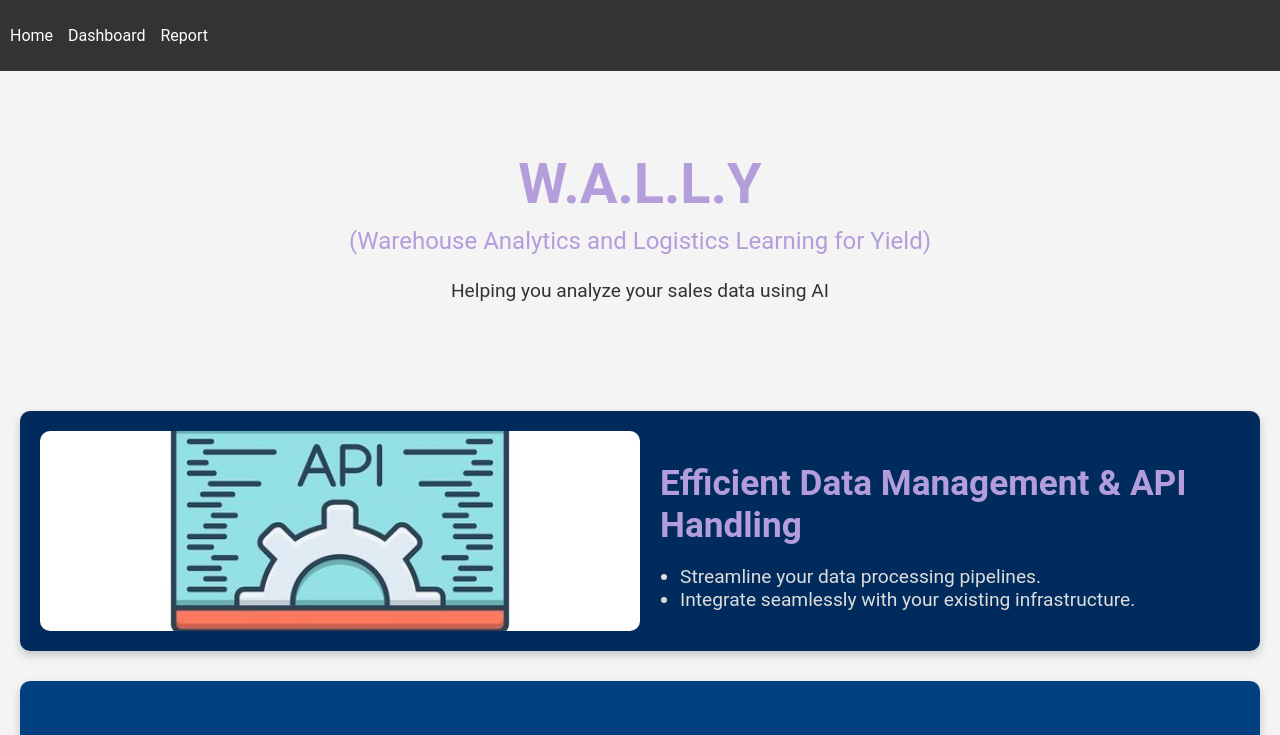
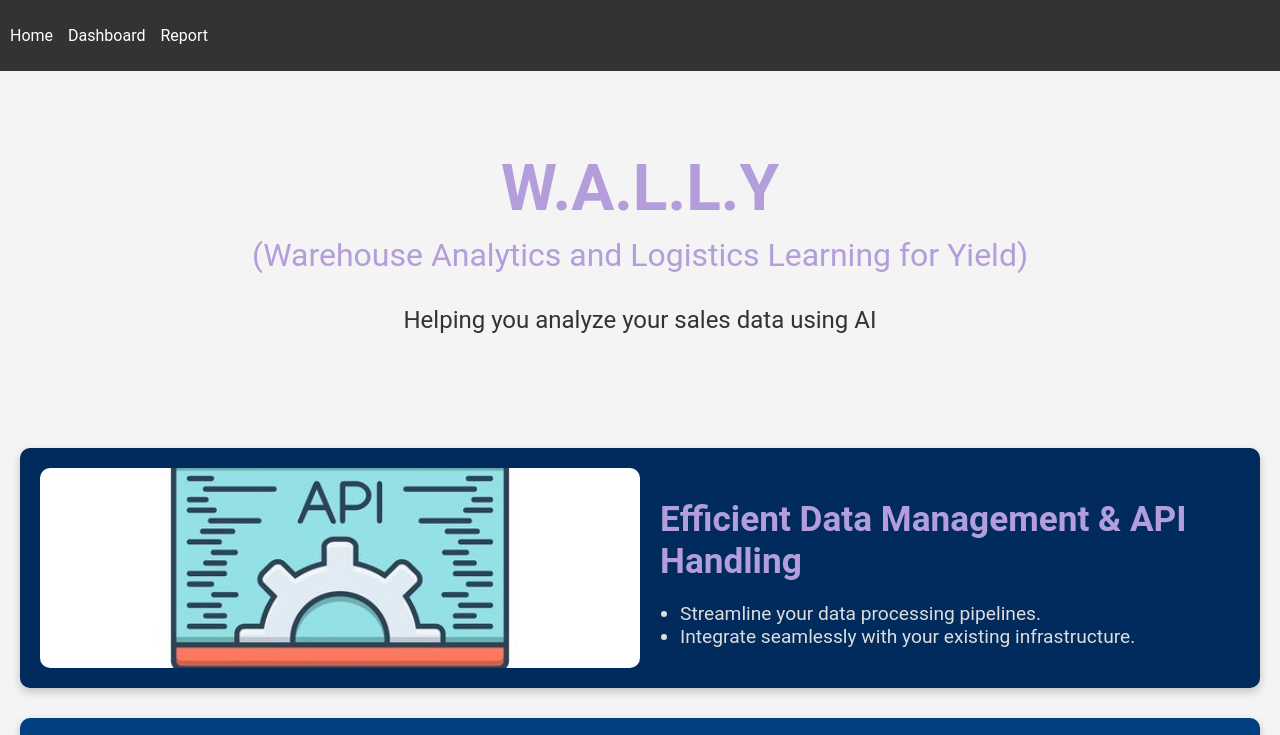
Before and after one commit to samvardhan03/hack.sp, a React (Create React App) app: page / in a window 1280 px wide. Shown: the top 735 px of the page. Built offline with nearby package versions, Linux system fonts and the light colour scheme.

Commit message:
Update Home.css

```diff
--- a/src/components/styles/Home.css
+++ b/src/components/styles/Home.css
@@ -25,23 +25,22 @@ body {
 }
 
 .hero-title {
-    font-size: 3.5em;
+    font-size: 4em; /* Increased font size */
     margin: 0;
     font-weight: bold;
     color: #b39ddb; /* Pastel purple */
 }
 
 .hero-subtitle {
-    font-size: 1.5em;
+    font-size: 2em; /* Increased font size */
     margin-top: 10px;
     color: #b39ddb; /* Pastel purple */
 }
 
 .hero-description {
-    font-size: 1.2em;
+    font-size: 1.5em; /* Increased font size */
     margin-top: 10px;
 }
-
 /* Feature Section */
 .feature-section {
     background: #002b5c;
```
